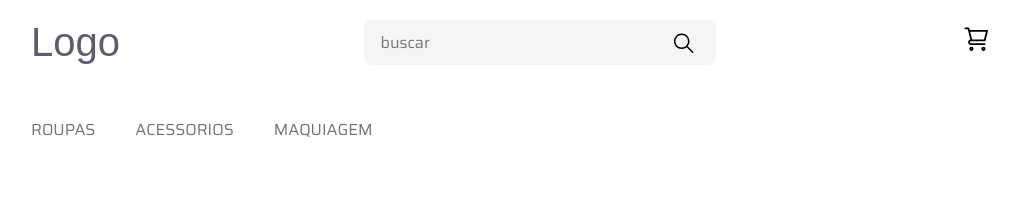
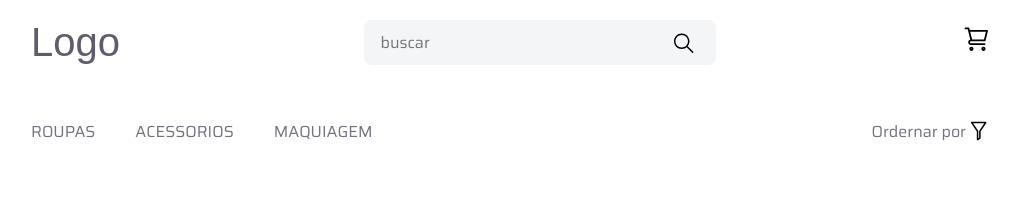
Before and after one commit to devAlexSilva/ecommerce-styled-components, a Next.js app: page / in a window 1280 px wide. Shown: the top 224 px of the page, without its empty margins (129-1148 px from the left). Built offline with nearby package versions, Linux system fonts and the light colour scheme; a web font is replaced by a local one.

Commit message:
feat: added filter by sort

```diff
--- a/src/app/globals.css
+++ b/src/app/globals.css
@@ -16,5 +16,6 @@
 html,
 body {
   max-width: 100vw;
+  min-height: 100vh;
   overflow-x: hidden;
 }
--- a/src/components/header-filters/FilterByCategory.tsx
+++ b/src/components/header-filters/FilterByCategory.tsx
@@ -1,5 +1,5 @@
 import { FiltersContext } from "@/contexts/Filters"
-import { useContext, useState } from "react"
+import { useContext } from "react"
 import { styled } from "styled-components"
 
 const FilterList = styled.ul`
--- /dev/null
+++ b/src/components/header-filters/FilterBySort.tsx
@@ -0,0 +1,89 @@
+import { styled } from 'styled-components'
+import { FilterOutline } from '@/icons/FilterOutline'
+import { useContext, useState } from 'react'
+import { FiltersContext } from '@/contexts/Filters'
+
+
+const SortListContainer = styled.div`
+  display: flex;
+  position: relative;
+  align-items: center;
+  color: var(--text-dark);
+
+  >label, button {
+    cursor: pointer;
+  }
+`
+
+const SortListOptions = styled.ul`
+  position: absolute;
+  background: #fff;
+  box-shadow: 0 4px 12px rgba(0, 0, 0, .1);
+  padding: .5rem 1rem;
+  top: 2rem;
+  width: max-content;
+  list-style: none;
+`
+const FilterBtn = styled.button`
+  background: none;
+  outline: none;
+  border: none;
+`
+type LiProps = {
+  selected: boolean
+}
+
+const SortListItens = styled.li<LiProps>`
+  border-bottom: ${props => props.selected ? '1px solid var(--orange-low)' : 'none'};
+
+  + li {
+    margin-top: .5rem;
+  }
+
+  &:hover {
+    cursor: pointer;
+    color: var(--orange-low);
+  }
+`
+
+export function FilterBySort() {
+  const [isHidden, setIsHidden] = useState(true)
+  const { sort, setSort } = useContext(FiltersContext)
+
+  const sortList = [
+    'Novidades',
+    'Maior Preço',
+    'Menor Preço'
+  ]
+
+  const handleClickOpenSortList = () => {
+    setIsHidden(!isHidden)
+  }
+
+  const handleClickSelectSortitem = (filterType: string) => {
+    setSort(filterType)
+    setIsHidden(true)
+  }
+
+  return (
+    <SortListContainer>
+      <label htmlFor='filter'>
+        Ordernar por
+      </label>
+      <FilterBtn id='filter' onClick={handleClickOpenSortList}>
+        <FilterOutline />
+      </FilterBtn>
+      <SortListOptions hidden={isHidden}>
+        {sortList.map(item =>
+          <SortListItens
+            key={item}
+            onClick={() => handleClickSelectSortitem(item)}
+            selected={item === sort}
+          >
+            {item}
+          </SortListItens>
+        )}
+      </SortListOptions>
+    </SortListContainer>
+  )
+}
--- a/src/components/header-filters/HeaderFiltersContainer.jsx
+++ b/src/components/header-filters/HeaderFiltersContainer.tsx
@@ -1,16 +1,19 @@
 'use client'
+import { styled } from "styled-components";
 import { FilterByCategory } from "./FilterByCategory";
-import { styled } from "styled-components";
+import { FilterBySort } from './FilterBySort'
 
 const FiltersContainer = styled.nav`
   display: flex;
   width: 100%;
+  justify-content: space-between;
 `
 
 export function HeaderFiltersContainer() {
   return (
     <FiltersContainer>
       <FilterByCategory />
+      <FilterBySort />
     </FiltersContainer>
   )
 }
--- a/src/contexts/Filters.tsx
+++ b/src/contexts/Filters.tsx
@@ -3,9 +3,11 @@ import { ReactNode, createContext, useState } from "react";
 export const FiltersContext = createContext({
   search: '',
   categoryName: '',
+  sort: '',
   page: 0,
   setSearch: (value: string) => { },
   setCategoryName: (value: string) => { },
+  setSort: (value: string) => { },
   setPage: (value: number) => { }
 })
 
@@ -16,10 +18,11 @@ type providerProps = {
 export function FiltersContextProvider({ children }: providerProps) {
   const [search, setSearch] = useState('')
   const [categoryName, setCategoryName] = useState('')
+  const [sort, setSort] = useState('')
   const [page, setPage] = useState(0)
 
   return (
-    <FiltersContext.Provider value={{ search, setSearch, categoryName, setCategoryName, page, setPage }}>
+    <FiltersContext.Provider value={{ search, setSearch, categoryName, setCategoryName, sort, setSort, page, setPage }}>
       {children}
     </FiltersContext.Provider>
   )
--- /dev/null
+++ b/src/icons/FilterOutline.tsx
@@ -0,0 +1,7 @@
+export function FilterOutline() {
+  return (
+    <svg width="25" height="25" viewBox="0 0 25 25" fill="none" xmlns="http://www.w3.org/2000/svg">
+      <path fillRule="evenodd" clipRule="evenodd" d="M5.71558 4.74147C5.4387 4.74147 5.18435 4.89401 5.05396 5.13826C4.92356 5.3825 4.93834 5.67872 5.0924 5.90878L10.8099 14.447V22.4915C10.8099 22.762 10.9556 23.0115 11.1911 23.1445C11.4267 23.2775 11.7156 23.2734 11.9472 23.1337L14.2595 21.7394C14.4845 21.6036 14.6221 21.36 14.6221 21.0971V14.4479L20.3388 5.9087C20.4928 5.67864 20.5076 5.38244 20.3772 5.13822C20.2468 4.89399 19.9924 4.74147 19.7156 4.74147H5.71558ZM12.1831 13.8018L7.12043 6.24147H18.3109L13.2489 13.8028C13.1663 13.9263 13.1221 14.0715 13.1221 14.22V20.6736L12.3099 21.1634V14.2191C12.3099 14.0705 12.2658 13.9252 12.1831 13.8018Z" fill="black" />
+    </svg>
+  )
+}
```
